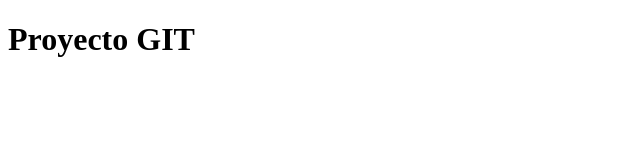
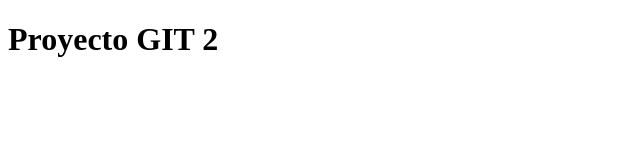
Before and after one commit to RodrigoCarbone/proyecto1, a plain HTML site: page index.html in a window 1280 px wide. Shown: the full height of the page, 0-640 px from the left. Drawn offline with Linux system fonts and the light colour scheme.

Commit message:
Se actualizo index.html a la version 2

```diff
--- a/index.html
+++ b/index.html
@@ -4,6 +4,6 @@
 <title>Proyecto GIT</title>
 </head>
 <body>
-<h1>Proyecto GIT</h1>
+<h1>Proyecto GIT 2</h1>
 </body>
 </html>
```
